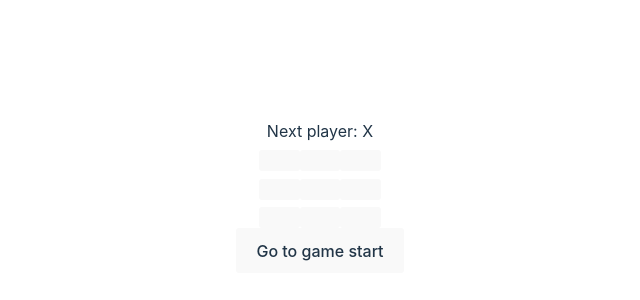
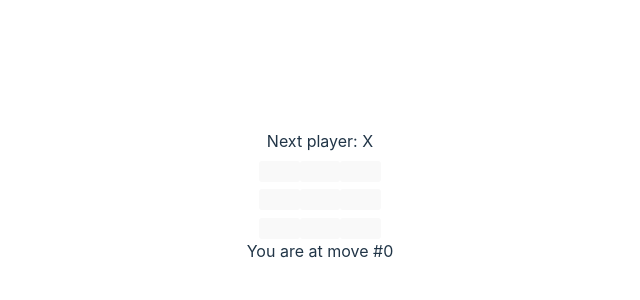
Before and after one commit to MrSudden/Development, a React (Vite) app in the folder ReactJSDev/Learn/SimpliLearn/SimpliLearn/: page / in a window 1280 px wide. Shown: the part 204-504 px from the top of the page, without its empty margins (320-960 px from the left). Built offline with nearby package versions, Linux system fonts and the light colour scheme.

Commit message:
For the current move only, show “You are at move #…” instead of a button

```diff
--- a/ReactJSDev/Learn/SimpliLearn/SimpliLearn/src/Lesson_2/Tic.jsx
+++ b/ReactJSDev/Learn/SimpliLearn/SimpliLearn/src/Lesson_2/Tic.jsx
@@ -64,31 +64,13 @@ function Game() {
         setCurrentMove(nextHistory.length - 1);
     }
 
-    function jumpTo(nextMove) {
-        setCurrentMove(nextMove);
-    }
-
-    const moves = history.map((squares, move) => {
-        let description;
-        if (move > 0) {
-            description = 'Go to move #' + move;
-        } else {
-            description = 'Go to game start';
-        }
-        return (
-            <li key={move}>
-                <button className="text-sm w-5/6" onClick={() => jumpTo(move)}>{description}</button>
-            </li>
-        );
-    });
-
     return (
         <div className="flex flex-row w-auto h-auto p-0">
             <div className="w-48">
                 <Board xIsNext={xIsNext} squares={currentSquares} onPlay={handlePlay}/>
             </div>
             <div className="w-48">
-                <ol>{moves}</ol>
+                <p>You are at move #{curentMove}</p>
             </div>
         </div>
     );
```
